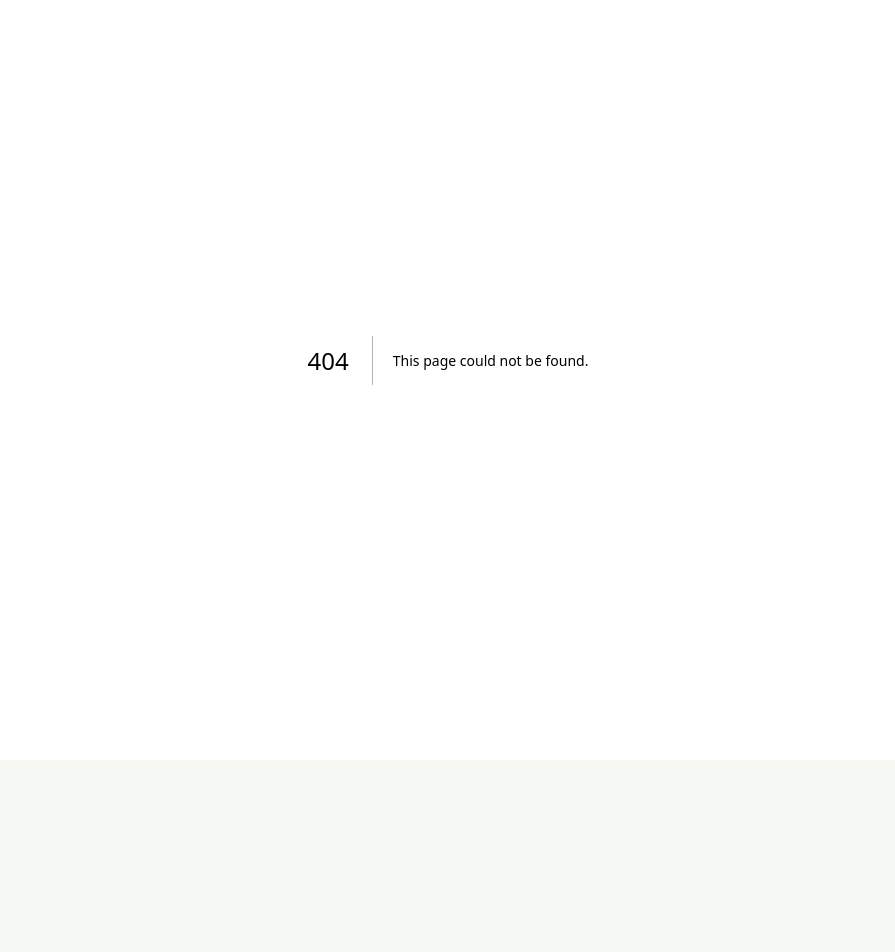
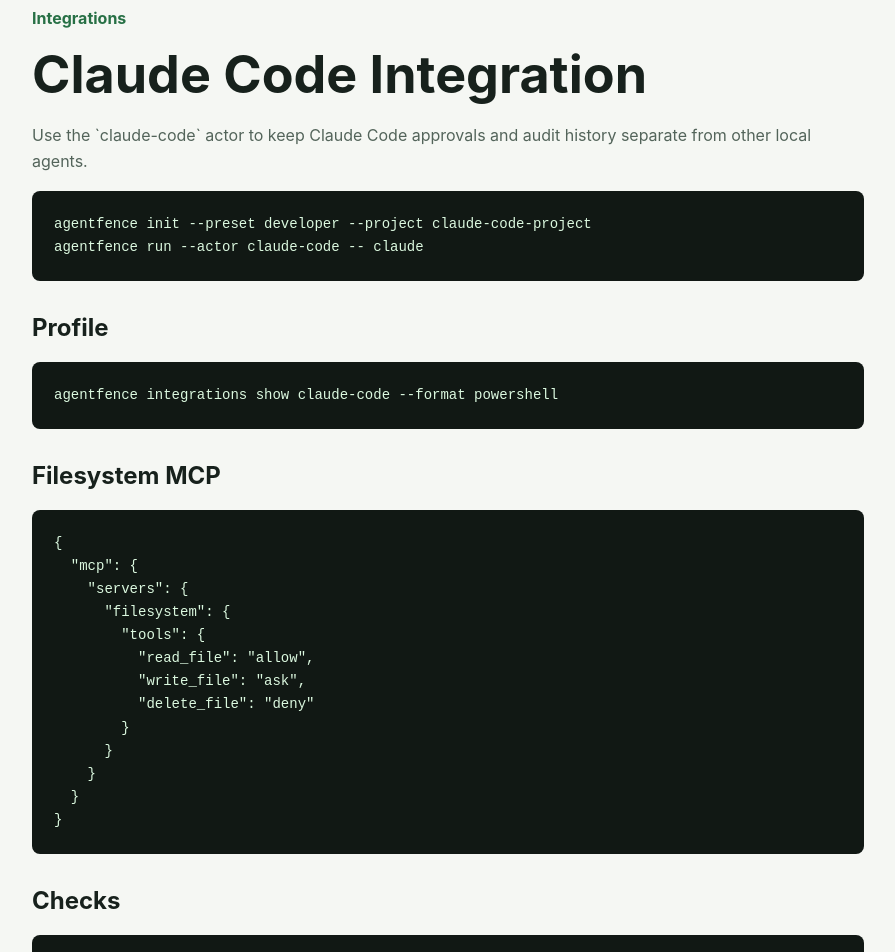
Before and after one commit to ikkkp/AgentFence, a Next.js app in the folder apps/web/: page /docs/integrations/claude-code in a window 1280 px wide. Before the commit this address had no page. Shown: the part 40-992 px from the top of the page, without its empty margins (192-1087 px from the left). Before the commit the page ends 800 px from the top, so only its background shows below. Built offline with nearby package versions, Linux system fonts and the light colour scheme.

Commit message:
Add agent integration guides

```diff
--- /dev/null
+++ b/apps/web/app/docs/integrations/claude-code/page.tsx
@@ -0,0 +1,33 @@
+export default function ClaudeCodeIntegrationPage() {
+  return (
+    <main className="page">
+      <a className="back" href="/docs/integrations">Integrations</a>
+      <h1>Claude Code Integration</h1>
+      <p>
+        Use the `claude-code` actor to keep Claude Code approvals and audit history separate from other local agents.
+      </p>
+      <pre>{`agentfence init --preset developer --project claude-code-project
+agentfence run --actor claude-code -- claude`}</pre>
+      <h2>Profile</h2>
+      <pre>{`agentfence integrations show claude-code --format powershell`}</pre>
+      <h2>Filesystem MCP</h2>
+      <pre>{`{
+  "mcp": {
+    "servers": {
+      "filesystem": {
+        "tools": {
+          "read_file": "allow",
+          "write_file": "ask",
+          "delete_file": "deny"
+        }
+      }
+    }
+  }
+}`}</pre>
+      <h2>Checks</h2>
+      <pre>{`agentfence check --actor claude-code -- git status
+agentfence filesystem check --operation read --path ~/.ssh/id_rsa
+agentfence policy suggest --threshold 3 --limit 1000`}</pre>
+    </main>
+  );
+}
--- a/apps/web/app/docs/integrations/page.tsx
+++ b/apps/web/app/docs/integrations/page.tsx
@@ -18,18 +18,21 @@
       <p>
         Use `examples/codex.policy.json` and `examples/integrations/codex-wrapper.json` as a starting point.
       </p>
+      <p><a href="/docs/integrations/codex">Open Codex guide</a></p>
       <h2>Claude Code</h2>
       <pre>{`agentfence init --preset developer --project claude-code-project
 agentfence run --actor claude-code -- claude`}</pre>
       <p>
         Use `examples/claude-code.policy.json` and `examples/integrations/claude-code-wrapper.json`.
       </p>
+      <p><a href="/docs/integrations/claude-code">Open Claude Code guide</a></p>
       <h2>Cursor-style agents</h2>
       <pre>{`agentfence run --actor cursor-agent -- node ./agent-entrypoint.js`}</pre>
       <p>
         Wrap the underlying command or harness that launches local actions, then loosen policy from
         audit evidence.
       </p>
+      <p><a href="/docs/integrations/cursor-style">Open Cursor-style guide</a></p>
       <h2>Generic MCP clients</h2>
       <pre>{`agentfence mcp proxy \\
   --server github \\
@@ -42,6 +45,7 @@
       <p>
         `--ask-mode queue` sends ask decisions to the daemon so the desktop approval queue can resolve them.
       </p>
+      <p><a href="/docs/integrations/generic-mcp">Open Generic MCP guide</a></p>
     </main>
   );
 }
```
Also changed, not shown: apps/web/app/docs/integrations/codex/page.tsx (added, +24 -0 lines), apps/web/app/docs/integrations/cursor-style/page.tsx (added, +21 -0 lines), apps/web/app/docs/integrations/generic-mcp/page.tsx (added, +25 -0 lines), 7 other files (tests, documents, lock files or other folders).
